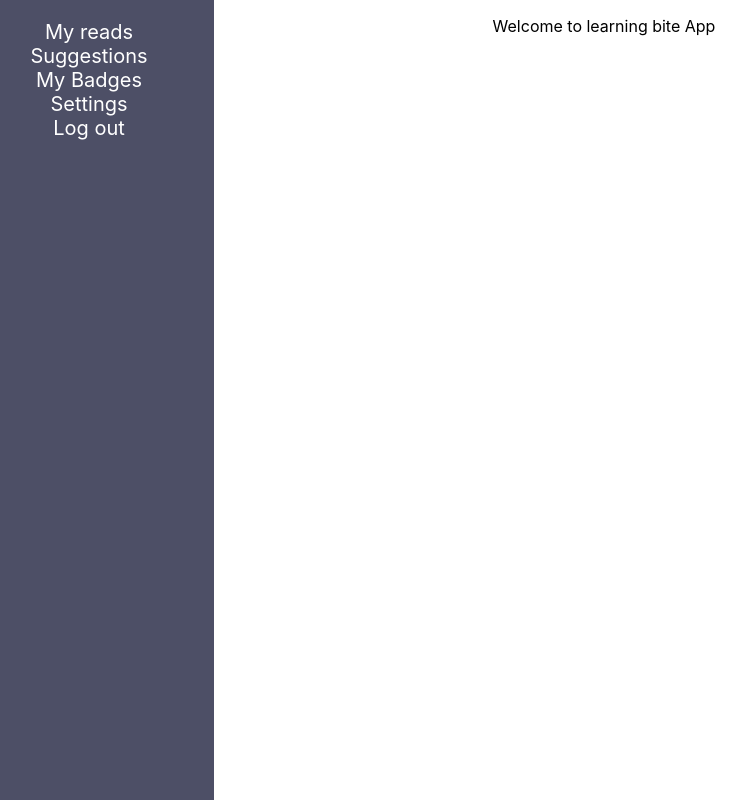
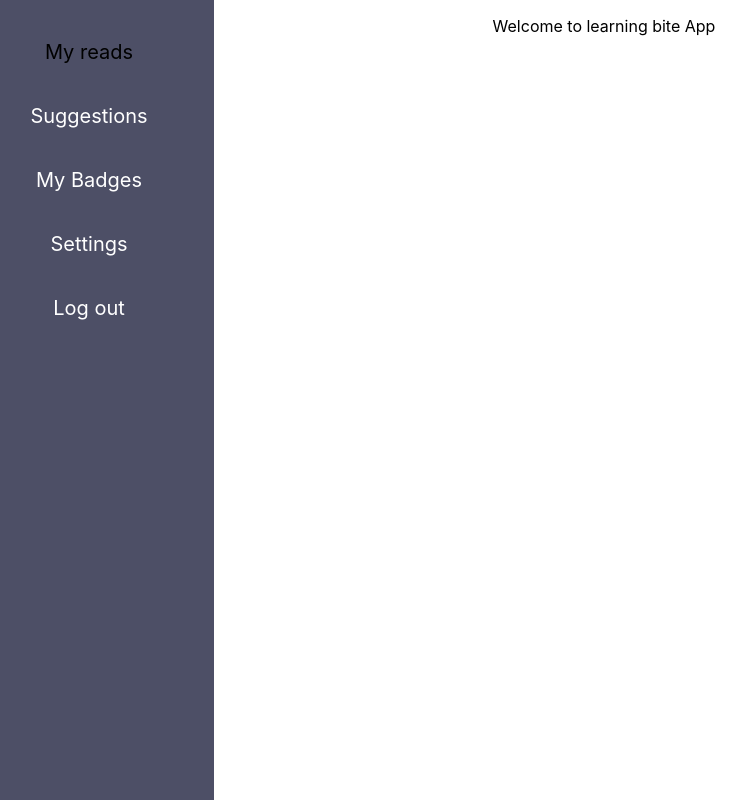
Before and after one commit to Ibango7/learning-bite-app, a React (Create React App) app: page / in a window 1280 px wide. In both pictures the pointer is over the item "My reads". Shown: the whole page, without its empty margins (36-782 px from the left). Built offline with nearby package versions, Linux system fonts and the light colour scheme.

Commit message:
:construction:

```diff
--- a/src/components/side-bar-style.module.css
+++ b/src/components/side-bar-style.module.css
@@ -7,6 +7,18 @@
     background-color: #4D4F66;
     padding-top: 20px;
     color: #fff; ;
+  }
+
+  .sidebar{
     font-size: 20px;
     list-style: none;
   }
+
+  .sidebar li:hover {
+    color: #000;
+    cursor: pointer;
+  }
+
+  .sidebar li {
+    padding: 20px;
+  }
```
